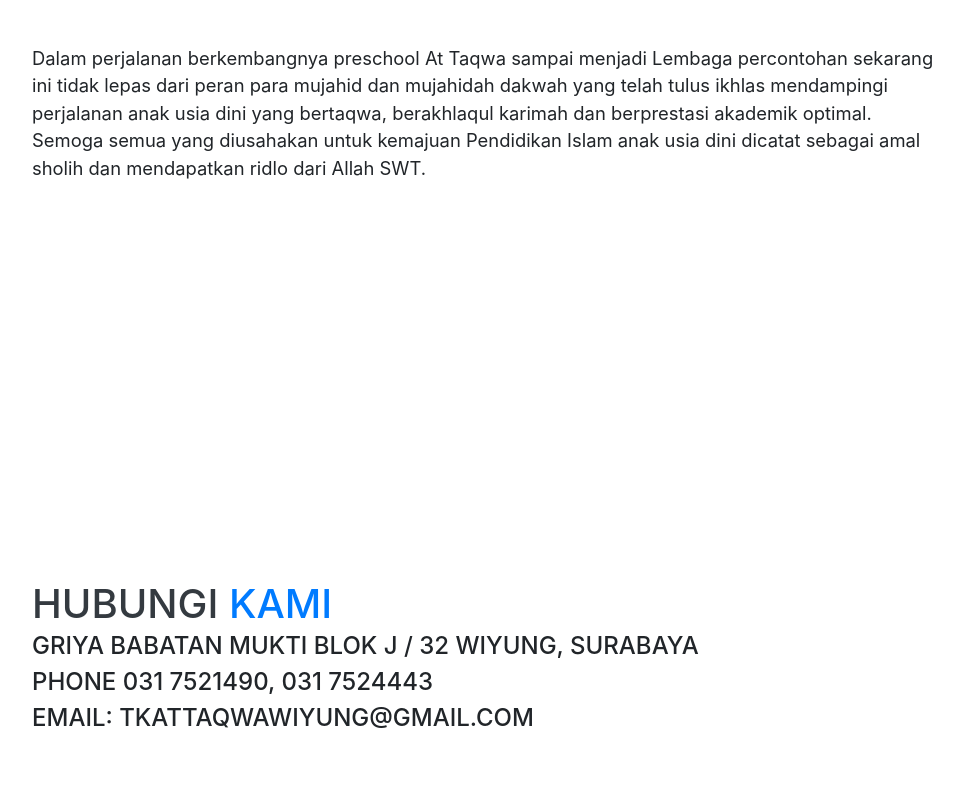
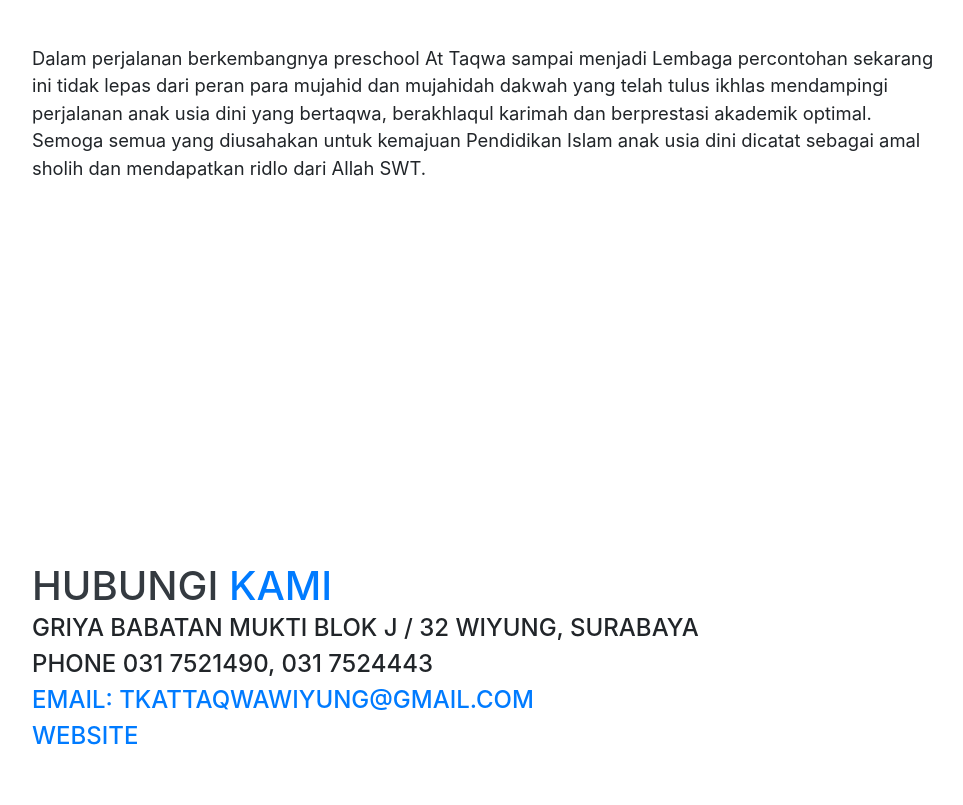
Before and after one commit to preschoolattaqwa/attaqwa, a website with bundled scripts: page index.html in a window 1280 px wide. Shown: the part 2118-2923 px from the top of the page, without its empty margins (288-1251 px from the left). Built offline with nearby package versions, Linux system fonts and the light colour scheme; files whose address does not match are found by name; a web font is replaced by a local one.

Commit message:
Update index.html

```diff
--- a/index.html
+++ b/index.html
@@ -84,7 +84,7 @@
           <a>PERKEMBANGAN KAMI</a>
         </div>
         <p class="lead mb-5">Perkembangan sekolah ini sangat baik dari tahun ke tahun, ini terbukti dari perkembangan jumlah siswa yang meningkat dari 11 siswa pada tahun 2001 sampai 263 siswa pada 2021 dan telah meluluskan sebanyak 18 angkatan.</p>
-		<p class="lead mb-5">Preschool At Taqwa, yang dalam perkembangan awalnya hanya ada Play group dan TK saja, pada tahun 2005 menambah jenjang Pendidikan yang paling kecil yakni Baby program yang mendidik anak usia 1 hingga 2 tahun karena kebutuhan masyarakat pada saat itu, namun seiring berjalannya waktu dan melihat efektifitas serta kebutuhan masyarakat yang memerlukan taman pengasuhan anak, maka baby program dilebur menjadi daycare At Taqwa pada tahun 2011. </p>
+	      <p class="lead mb-5">Preschool <a href="http:sekolahattaqwa.sch.id">At Taqwa</a>, yang dalam perkembangan awalnya hanya ada Play group dan TK saja, pada tahun 2005 menambah jenjang Pendidikan yang paling kecil yakni Baby program yang mendidik anak usia 1 hingga 2 tahun karena kebutuhan masyarakat pada saat itu, namun seiring berjalannya waktu dan melihat efektifitas serta kebutuhan masyarakat yang memerlukan taman pengasuhan anak, maka baby program dilebur menjadi daycare At Taqwa pada tahun 2011. </p>
 		<p class="lead mb-5">Preschool At Taqwa merupakan lembaga dakwah yang konsern pada pendidikan islam, maka dari itu logo At Taqwa bertuliskan arab dengan bingkai persegi 4 yang berarti terpercaya diharapkan bisa menjadi lembaga yang dipercaya oleh masyarakat untuk mendidik putra putrinya.</p>
 
         </div>
@@ -117,7 +117,8 @@
         </h1>
 		<div class="subheading mb-5">Griya Babatan Mukti Blok J / 32 Wiyung, Surabaya
 		<div class="subheading mb-5">Phone 031 7521490, 031 7524443
-		<div class="subheading mb-5">Email: tkattaqwawiyung@gmail.com
+		<div class="subheading mb-5"><a href="mailto:tkattaqwawiyung@gmail.com">Email: tkattaqwawiyung@gmail.com </a>
+		<div class="subheading mb-5"><a href="sekolahattaqwa.sch.id">Website </a>
           <a></a>
         </div>
 
```
